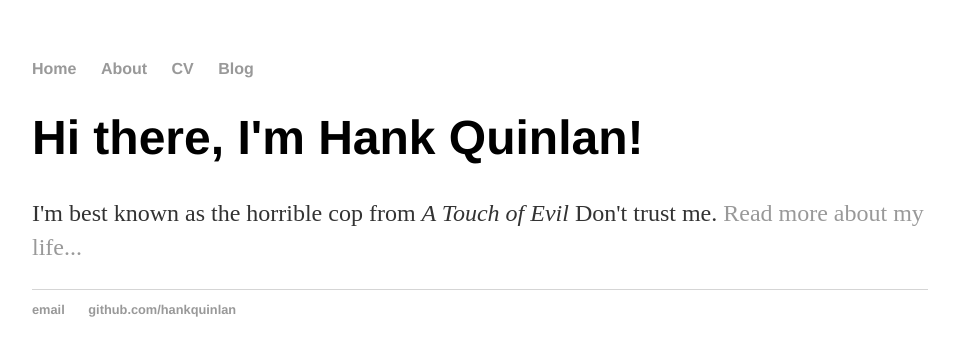
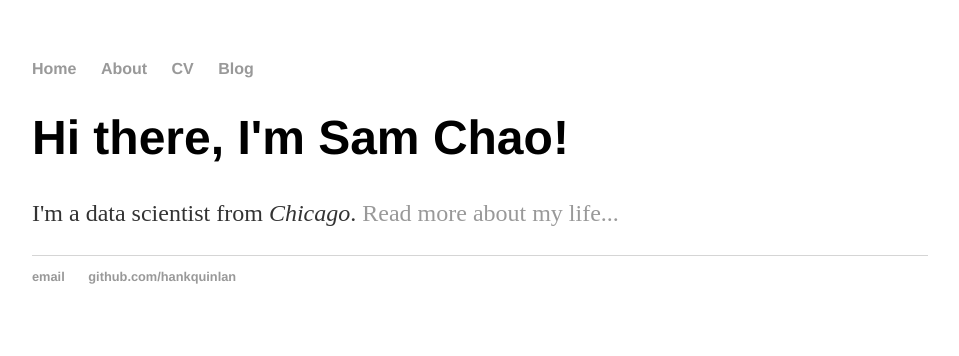
Before and after one commit to mistersupersammy/mistersupersammy.github.io, a Jekyll site: the page built from index.html, in a window 1280 px wide. Shown: the top 356 px of the page, without its empty margins (160-1119 px from the left). Built offline with Jekyll 4.4.1, drawn with Linux system fonts in a browser that asks for light colours.

Commit message:
Update index.html

```diff
--- a/index.html
+++ b/index.html
@@ -1,8 +1,8 @@
 ---
 layout: default
-title: Hank Quinlan, Horrible Cop
+title: Sam Chao, Datadidact
 ---
 <div class="blurb">
-	<h1>Hi there, I'm Hank Quinlan!</h1>
-	<p>I'm best known as the horrible cop from <em>A Touch of Evil</em> Don't trust me. <a href="/about">Read more about my life...</a></p>
+	<h1>Hi there, I'm Sam Chao!</h1>
+	<p>I'm a data scientist from <em>Chicago</em>. <a href="/about">Read more about my life...</a></p>
 </div><!-- /.blurb -->
```
